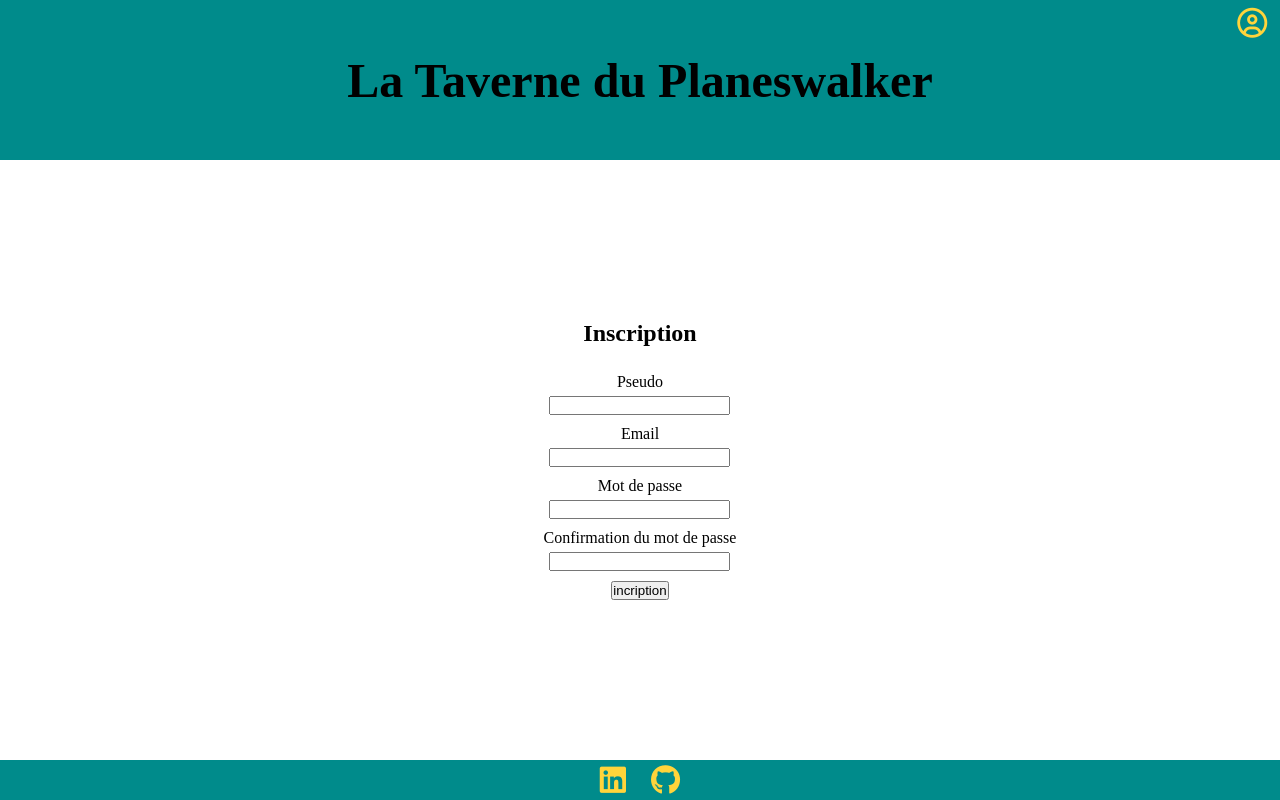
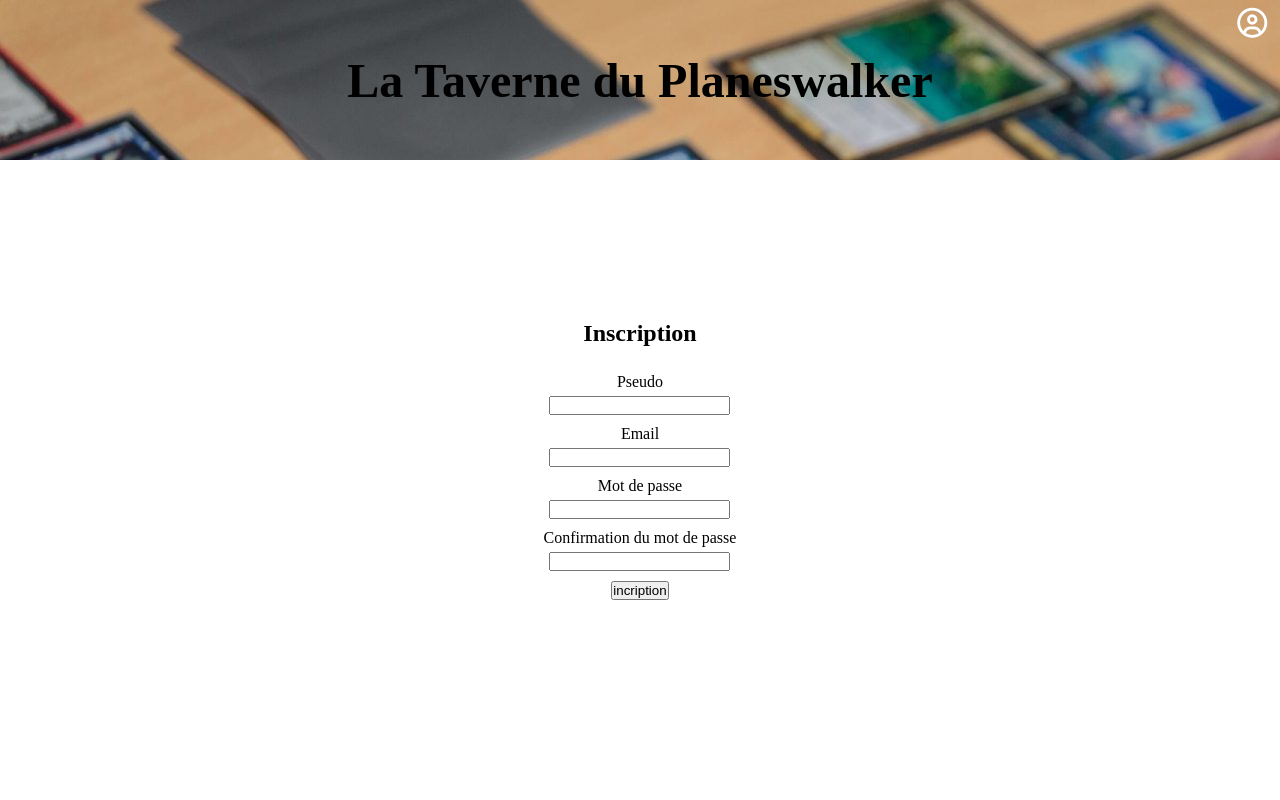
Before and after one commit to RodrigueBotte/app-backend, a PHP site: page /inscription.php in a window 1280 px wide. Run offline with PHP 8.4, Linux system fonts and the light colour scheme; some libraries are stand-ins or nearby versions.

Commit message:
petit ajout des commentaires et quelques modif

```diff
--- a/service/csrf.php
+++ b/service/csrf.php
@@ -3,7 +3,7 @@ if(session_status() === PHP_SESSION_NONE)
     session_start();
 
     /**
-     * créer un otken de session et le place dans un input hidden
+     * créer un token de session et le place dans un input hidden
      *
      * @param integer $time
      * @return void
@@ -35,10 +35,9 @@ function isCSRFValid(): bool {
         }
     }
     // Sinon on retourne une erreur 405
-    if (isset($_SERVER['SERVER_PROTOCOL'])) {
+    if (isset($_SERVER['SERVER_PROTOCOL']))
         header($_SERVER['SERVER_PROTOCOL'].' 405 Method Not Allowed');
         exit;
-    }
     return false;
 }
 
--- a/service/pdo.php
+++ b/service/pdo.php
@@ -1,6 +1,6 @@
 <?php
 // Fichier qui va permettre facilement l'appel à la bdd sous forme de fonction
-function connexionPDO(): \PDO {
+function connexionPDO(): PDO {
     // On appel le fichier config pour l'accées aux variables
     $config = require __DIR__."/../config/config.php";
 
--- a/service/shouldBeLogged.php
+++ b/service/shouldBeLogged.php
@@ -2,8 +2,8 @@
 
 /**
  * La fonction sert à vérifier si l'utilisateur est connection,
- * Si true, l'utilisateur est connecté
- * si false, il est déconnecté
+ * Si true, vérifie si l'utilisateur est connecté
+ * si false, vérifie s'il est déconnecté
  *
  * @param boolean $logged
  * @param string $redict
--- a/style.css
+++ b/style.css
@@ -14,6 +14,7 @@ body {
 
 header {
     grid-row: 1;
+    background-image: url(./image/tcg.jpg);
     background-color: darkcyan;
     width: 100vw;
     height: 20vh;
@@ -95,7 +96,7 @@ footer {
     grid-row: 3;
     width: 100vw;
     height: 5vh;
-    background-color: darkcyan;
+    background-color: rgb(255, 255, 255);
     display: flex;
     align-items: center;
     justify-content: center;
@@ -103,5 +104,6 @@ footer {
 
     i {
         font-size: 30px;
+
     }
 }
--- a/template/footer.php
+++ b/template/footer.php
@@ -1,7 +1,7 @@
 </main>
 <footer>
-    <i class="fa-brands fa-linkedin" style="color: #FFD43B;"></i>
-    <i class="fa-brands fa-github" style="color: #FFD43B;"></i>
+    <i class="fa-brands fa-linkedin" style="color: #FFFFFF;"></i>
+    <i class="fa-brands fa-github" style="color: #FFFFFF;"></i>
 </footer>
 </body>
 </html>
--- a/template/header.php
+++ b/template/header.php
@@ -11,6 +11,6 @@
 <body>
     <header>
         <a href="../index.php"><h1>La Taverne du Planeswalker</h1></a>
-        <a href="../connexion.php"><i class="fa-regular fa-circle-user" style="color: #FFD43B;"></i></a>
+        <a href="../connexion.php"><i class="fa-regular fa-circle-user" style="color: #FFFFFF;"></i></a>
     </header>
 <main>
```
Also changed, not shown: image/tcg.jpg (added).
